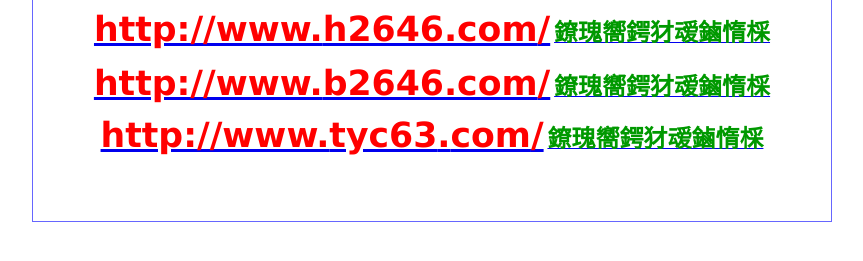
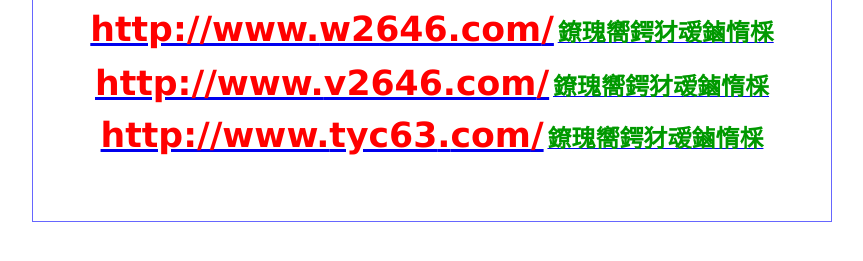
Before and after one commit to sun2088/sun2088.github.io, a plain HTML site: page index.html in a window 1280 px wide. Shown: the part 501-762 px from the top of the page, without its empty margins (208-1071 px from the left). Drawn offline with Linux system fonts and the light colour scheme.

Commit message:
Update index.html

```diff
--- a/index.html
+++ b/index.html
@@ -46,12 +46,12 @@ P {
               <img border="0" src="http://www.56666.net/shou.gif"><span lang="zh-cn"><font size="6"><span style="font-weight: 700; background-color: #FFFF00"><a href="http://www.sun0000.com/太阳城娱乐城.exe"><font color="#000000">点击下载资讯端</font></a></span></font><font size="5">，<b>任意时间都知道太阳城最新备用网址</b></font></span></p>
 			<p><font style="FONT-SIZE: 26pt" face="verdana" color="#ff0000">
 			<strong><a target="_blank" href="http://www.w2646.com/">
-			<font color="#FF0000">http://www.<span lang="zh-cn">h2646.com</span>/</font></a></strong></font> <a href="http://www.h2646.com/" onclick="window.external.addFavorite('http://www.h2646.com/','太阳城官方最网址-tyc63.com')" target="_self"><font style="FONT-SIZE: 18pt" face="verdana" color="#009900"><strong>
+			<font color="#FF0000">http://www.<span lang="zh-cn">w2646.com</span>/</font></a></strong></font> <a href="http://www.w2646.com/" onclick="window.external.addFavorite('http://www.h2646.com/','太阳城官方最网址-tyc63.com')" target="_self"><font style="FONT-SIZE: 18pt" face="verdana" color="#009900"><strong>
 			点击加入收藏</strong></font></a> <br />
 			<br />
               <font style="FONT-SIZE: 26pt" face="verdana" color="#ff0000"><strong>
 			<a target="_blank" href="http://www.v2646.com/">
-			<font color="#FF0000">http://www.<span lang="zh-cn">b2646.com</span>/</font></a></strong></font> <a href="http://www.b2646.com/" onclick="window.external.addFavorite('http://www.h2646.com/','太阳城官方最新网址-tyc63.com')" target="_self"><font style="FONT-SIZE: 18pt" face="verdana" color="#009900"><strong>
+			<font color="#FF0000">http://www.<span lang="zh-cn">v2646.com</span>/</font></a></strong></font> <a href="http://www.v2646.com/" onclick="window.external.addFavorite('http://www.h2646.com/','太阳城官方最新网址-tyc63.com')" target="_self"><font style="FONT-SIZE: 18pt" face="verdana" color="#009900"><strong>
 			点击加入收藏</strong></font></a>
 			<p>
               <font style="FONT-SIZE: 26pt" face="verdana" color="#ff0000"><strong>
```
